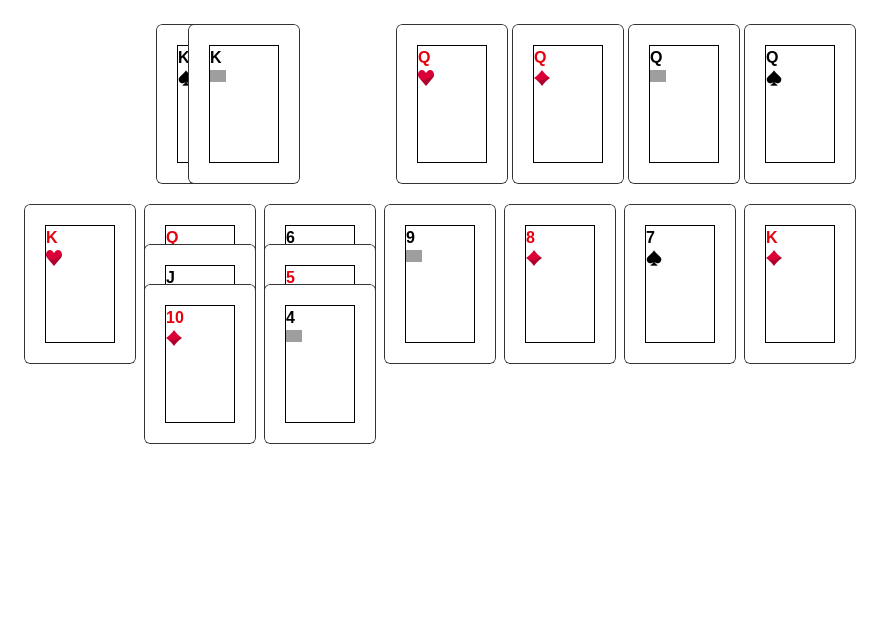
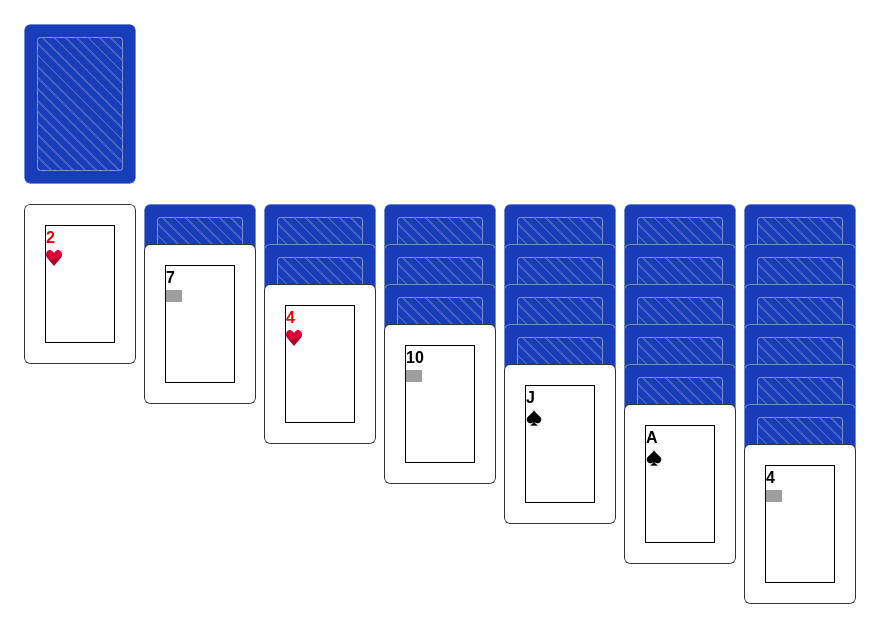
Before and after one commit to MiikaKan/react-solitaire, a Next.js app: page / in a window 1280 px wide. Shown: the top 642 px of the page, without its empty margins (0-895 px from the left). Built offline with nearby package versions, Linux system fonts and the light colour scheme; grey boxes are pictures that could not be loaded.

Commit message:
selection and highlights

```diff
--- a/app/layout.tsx
+++ b/app/layout.tsx
@@ -27,6 +27,7 @@ export default function RootLayout({
       lang="en"
       className={`${geistSans.variable} ${geistMono.variable} h-full antialiased`}
     >
+      <meta name="viewport" content="width=device-width, initial-scale=1.0" />
       <body className="min-h-full flex flex-col">{children}</body>
     </html>
   );
--- a/src/components/Card.tsx
+++ b/src/components/Card.tsx
@@ -4,9 +4,10 @@ import Image from "next/image";
 type CardProps = {
   card: CardType;
   onClick?: (card: CardType) => void;
+  selected: boolean;
 };
 
-export function Card({ card, onClick }: CardProps) {
+export function Card({ card, selected, onClick }: CardProps) {
   let content;
 
   if (card.faceUp) {
@@ -41,7 +42,7 @@ export function Card({ card, onClick }: CardProps) {
 
   return (
     <div
-      className="h-40 w-28 rounded-md overflow-hidden"
+      className={`h-40 w-28 rounded-md overflow-hidden ${selected ? "ring-4 ring-yellow-200" : ""}`}
       onClick={() => onClick?.(card)}
     >
       {content}
--- a/src/components/GameBoard.tsx
+++ b/src/components/GameBoard.tsx
@@ -2,12 +2,12 @@
 
 import { useState } from "react";
 import { Card as CardType } from "../game/cards";
-import { createFoundationDebugGameState } from "../game/debugGameState";
 import { dealGame } from "../game/deal";
 import {
   autoMoveTableauCard,
   autoMoveWasteCard,
   drawFromStock,
+  GameState,
   isGameWon,
 } from "../game/gameState";
 import { Foundations } from "./Foundations";
@@ -15,9 +15,16 @@ import { Stock } from "./Stock";
 import { TableauColumn } from "./TableauColumn";
 import { Waste } from "./Waste";
 
+type CardSelection = {
+  tableauColumnIndex: number | null;
+  cardIndex: number;
+};
+
 export function GameBoard() {
-  const [gameState, setGameState] = useState(() =>
-    createFoundationDebugGameState(),
+  const [gameState, setGameState] = useState(() => dealGame("test-seed-123"));
+  const [stateHistory, setStateHistory] = useState(() => [gameState]);
+  const [selectedCard, setSelectedCard] = useState<CardSelection | null>(
+    () => null,
   );
 
   const tableau = (
@@ -27,11 +34,18 @@ export function GameBoard() {
           key={`tableau-${index}`}
           cards={column}
           columnIndex={index}
+          selectedCardIndex={
+            selectedCard && selectedCard.tableauColumnIndex === index
+              ? selectedCard.cardIndex
+              : null
+          }
           onCardClick={onTableauCardClicked}
         />
       ))}
     </div>
   );
+
+  const gameWon = isGameWon(gameState);
 
   return (
     <div className="min-h-screen w-full space-y-5 p-6 max-w-220">
@@ -40,6 +54,11 @@ export function GameBoard() {
         <Waste
           cards={gameState.waste}
           wasteSize={3}
+          selectedCardIndex={
+            selectedCard && selectedCard.tableauColumnIndex === null
+              ? selectedCard.cardIndex
+              : null
+          }
           onWasteCardClicked={onWasteCardClicked}
         />
         <div className="ml-auto">
@@ -47,38 +66,82 @@ export function GameBoard() {
         </div>
       </div>
       {tableau}
+
+      {stateHistory.length > 1 && (
+        <div
+          className="bg-blue-800 w-fit pt-1 pb-1 pl-3 pr-3 text-white rounded-md hover:bg-blue-500"
+          onClick={onUndoClicked}
+        >
+          Undo
+        </div>
+      )}
+
+      {gameWon && (
+        <div className="absolute inset-0 z-50 flex items-center justify-center rounded-md bg-black/60">
+          <div className="text-6xl font-bold text-white">You win!</div>
+        </div>
+      )}
     </div>
   );
 
+  function onUndoClicked(): void {
+    const history = [...stateHistory];
+    const previousState = history.pop();
+
+    if (previousState) {
+      setGameState(previousState);
+      setStateHistory(history);
+    }
+  }
+
   function onStockClicked(): void {
-    setGameState((state) => {
-      const nextState = drawFromStock(state);
+    const nextState = drawFromStock(gameState);
 
-      if (isGameWon(nextState)) console.log("WIN!");
-
-      return nextState;
-    });
+    if (nextState !== gameState) {
+      addStateToHistory(gameState);
+      setGameState(nextState);
+    }
   }
 
   function onTableauCardClicked(card: CardType, columnIndex: number): void {
     if (gameState.tableau.length <= columnIndex || columnIndex < 0) return;
 
-    setGameState((state) => {
-      const nextState = autoMoveTableauCard(state, card, columnIndex);
+    const nextState = autoMoveTableauCard(gameState, card, columnIndex);
 
-      if (isGameWon(nextState)) console.log("WIN!");
+    const cardSelection: CardSelection = {
+      tableauColumnIndex: columnIndex,
+      cardIndex: gameState.tableau[columnIndex].indexOf(card),
+    };
 
-      return nextState;
-    });
+    if (cardSelection == selectedCard) {
+      setSelectedCard(null);
+    } else {
+      setSelectedCard(cardSelection);
+    }
+
+    if (nextState !== gameState) {
+      addStateToHistory(gameState);
+      setGameState(nextState);
+    }
   }
 
   function onWasteCardClicked(): void {
-    setGameState((state) => {
-      const nextState = autoMoveWasteCard(state);
+    const nextState = autoMoveWasteCard(gameState);
 
-      if (isGameWon(nextState)) console.log("WIN!");
+    const cardSelection: CardSelection = {
+      tableauColumnIndex: null,
+      cardIndex: gameState.waste.length - 1,
+    };
 
-      return nextState;
-    });
+    setSelectedCard(cardSelection);
+
+    if (nextState !== gameState) {
+      addStateToHistory(gameState);
+      setGameState(nextState);
+    }
+  }
+
+  function addStateToHistory(state: GameState) {
+    setStateHistory((previousHistory) => [...previousHistory, state]);
   }
 }
--- a/src/components/TableauColumn.tsx
+++ b/src/components/TableauColumn.tsx
@@ -5,12 +5,14 @@ import { EmptySlot } from "./EmptySlot";
 type TableauColumnProps = {
   cards: CardType[];
   columnIndex: number;
+  selectedCardIndex: number | null;
   onCardClick?: (card: CardType, index: number) => void;
 };
 
 export function TableauColumn({
   cards,
   columnIndex,
+  selectedCardIndex,
   onCardClick,
 }: TableauColumnProps) {
   let content;
@@ -23,6 +25,7 @@ export function TableauColumn({
       >
         <Card
           card={card}
+          selected={selectedCardIndex === index}
           onClick={
             card.faceUp ? () => onCardClick?.(card, columnIndex) : undefined
           }
--- a/src/components/Waste.tsx
+++ b/src/components/Waste.tsx
@@ -4,16 +4,23 @@ import { Card } from "./Card";
 type WasteProps = {
   cards: CardType[];
   wasteSize: number;
+  selectedCardIndex: number | null;
   onWasteCardClicked?: () => void;
 };
 
-export function Waste({ cards, wasteSize, onWasteCardClicked }: WasteProps) {
+export function Waste({
+  cards,
+  wasteSize,
+  selectedCardIndex,
+  onWasteCardClicked,
+}: WasteProps) {
   const visibleWaste = cards.slice(-wasteSize);
 
   const cardComponents = cards.slice(-wasteSize).map((card, index) => (
     <div key={getCardId(card)} className={index === 0 ? "" : "-ml-20"}>
       <Card
         card={card}
+        selected={selectedCardIndex !== null && selectedCardIndex === index}
         onClick={
           index === visibleWaste.length - 1 ? onWasteCardClicked : undefined
         }
--- a/src/game/gameState.ts
+++ b/src/game/gameState.ts
@@ -32,6 +32,10 @@ function copyState(state: GameState): GameState {
 }
 
 export function drawFromStock(gameState: GameState): GameState {
+  // Return same state if both stock and waste are empty.
+  if (gameState.stock.length === 0 && gameState.waste.length === 0)
+    return gameState;
+
   const newState = copyState(gameState);
 
   const card = drawCard(newState.stock);
@@ -43,7 +47,7 @@ export function drawFromStock(gameState: GameState): GameState {
     };
   }
 
-  // If stock is empty, recycle waste back into stock
+  // If stock is empty, recycle waste back into stock.
   return {
     ...newState,
     stock: [...newState.waste].reverse().map((wasteCard) => ({
@@ -245,3 +249,24 @@ export function isGameWon(gameState: GameState): boolean {
     (foundation) => foundation && foundation.length === 13,
   );
 }
+
+export function hasDifferentCardsInFoundation(
+  gameStateA: GameState,
+  gameStateB: GameState,
+): boolean {
+  const foundationsArray = Object.values(gameStateA.foundations);
+  const foundationsArrayB = Object.values(gameStateB.foundations);
+
+  let countA: number = 0;
+  let countB: number = 0;
+
+  for (const foundation of foundationsArray) {
+    for (const {} of foundation) countA++;
+  }
+
+  for (const foundation of foundationsArrayB) {
+    for (const {} of foundation) countA++;
+  }
+
+  return countA > countB;
+}
```
